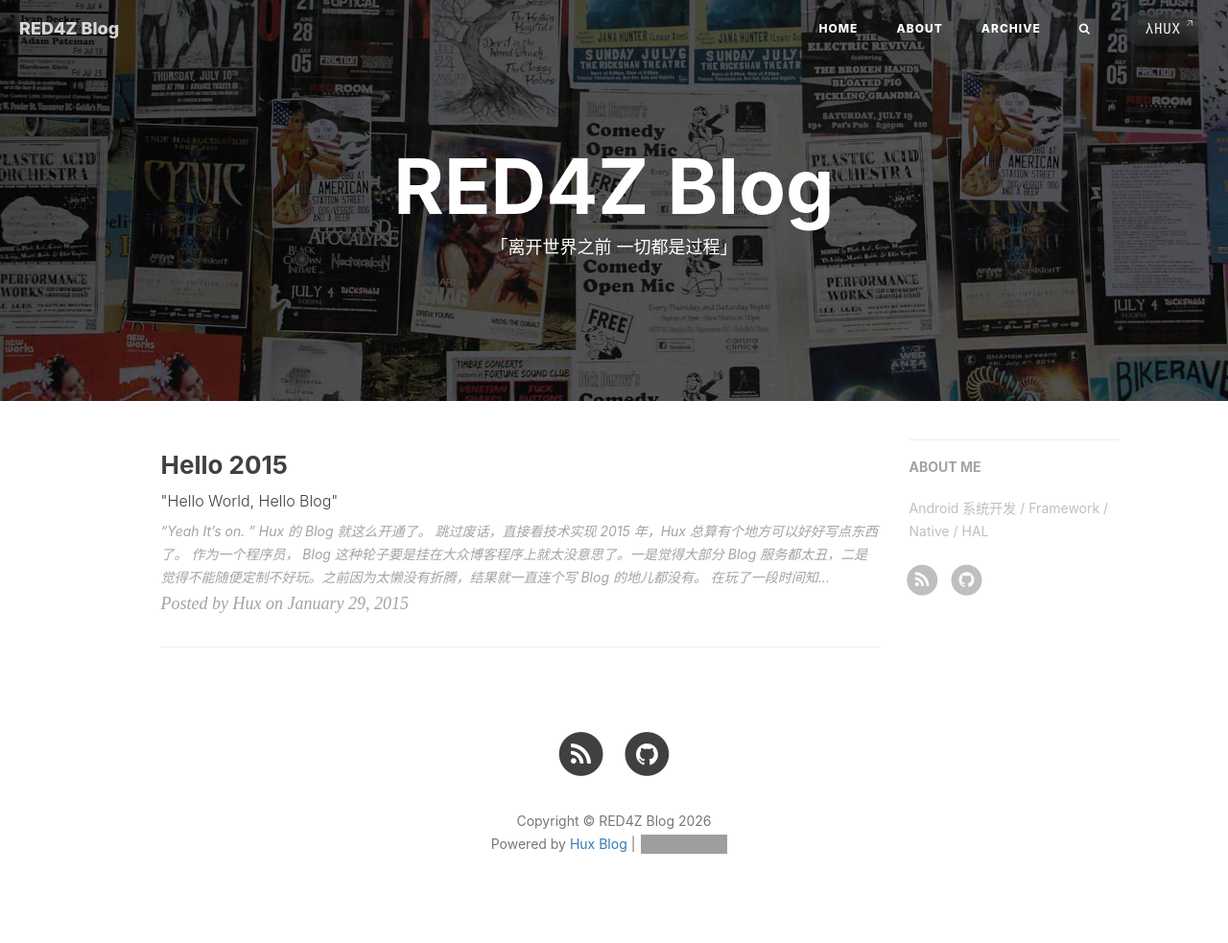
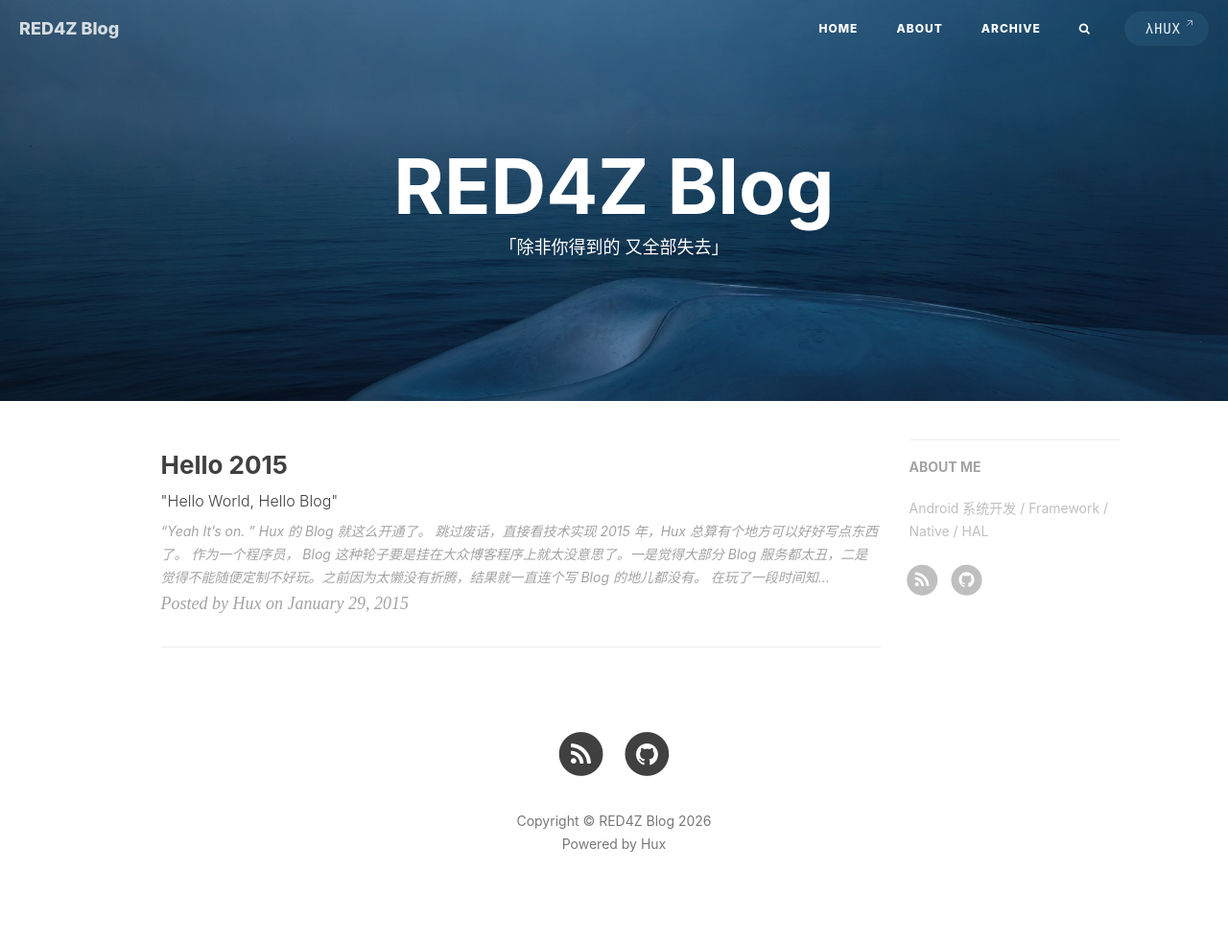
Before and after one commit to RED4Z/RED4Z.github.io, a Jekyll site: the page built from index.html, in a window 1280 px wide. Shown: the whole page at 96% size. Built offline with Jekyll 4.4.1, drawn with Linux system fonts in a browser that asks for light colours; nearby versions of some CDN libraries; the list of posts is cut into pages by our own code; comment, search, counter and statistics services are not loaded; grey boxes are pictures that could not be loaded.

Commit message:
add images

```diff
--- a/_includes/footer.html
+++ b/_includes/footer.html
@@ -9,11 +9,7 @@
                 <p class="copyright text-muted">
                     Copyright &copy; {{ site.title }} {{ site.time | date: '%Y' }}
                     <br>
-                    Powered by <a href="https://huxpro.github.io">Hux Blog</a> |
-                    <iframe style="margin-left: 2px; margin-bottom:-5px;" frameborder="0" scrolling="0" width="100px"
-                        height="20px"
-                        src="https://ghbtns.com/github-btn.html?user=huxpro&repo=huxpro.github.io&type=star&count=true">
-                    </iframe>
+                    Powered by Hux
                 </p>
             </div>
         </div>
--- a/index.html
+++ b/index.html
@@ -1,6 +1,6 @@
 ---
 layout: page
-description: "「离开世界之前 一切都是过程」"
+description: "「除非你得到的 又全部失去」"
 ---
 
 {% for post in paginator.posts %}
```
Also changed, not shown: README.md, img/avatar-hux-home.jpg (deleted), img/avatar-hux-ny.jpg (deleted), img/avatar-hux.jpg (deleted), img/favicon.ico, img/favicon_ru_64x64.ico (added), img/gred.jpg (added), img/home-bg.jpg.
